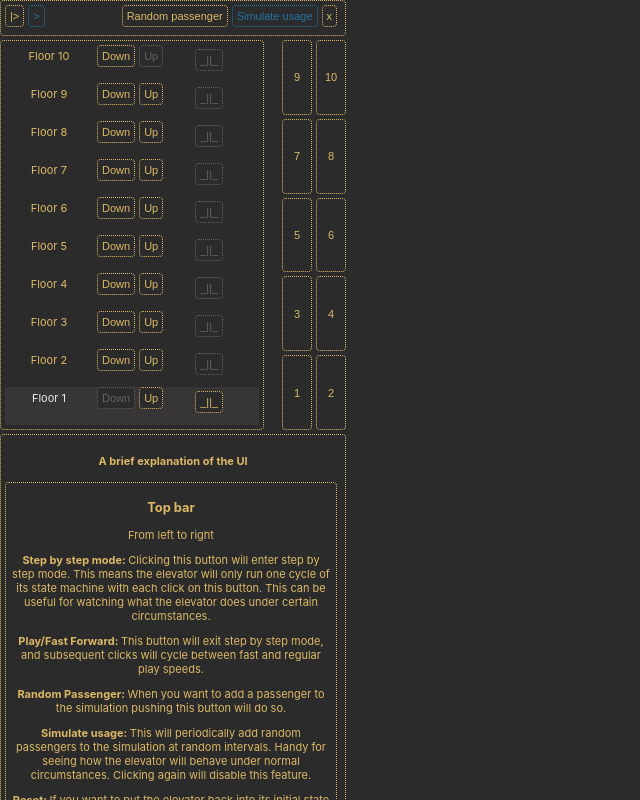
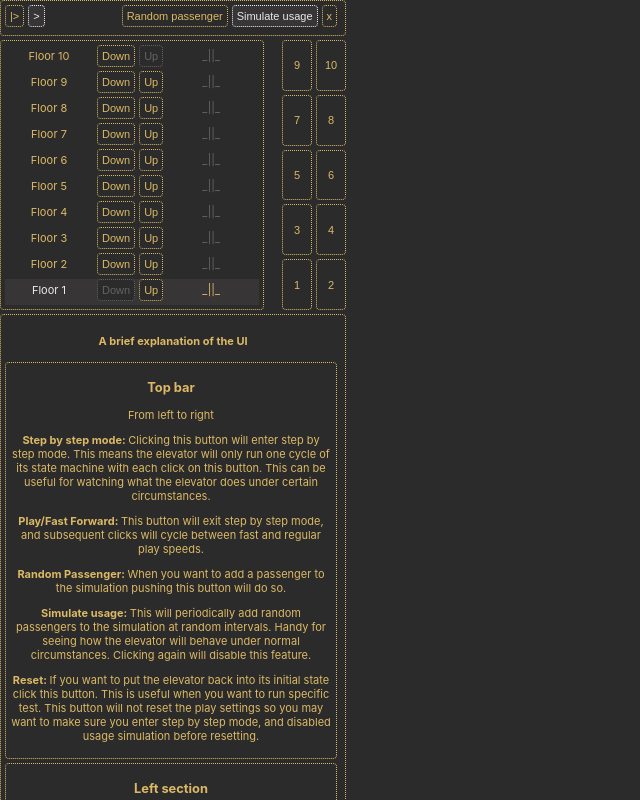
Before and after one commit to cedw032/elevator_simulator, a React (Create React App) app: page / in a window 1280 px wide. Shown: the top 800 px of the page, without its empty margins (0-640 px from the left). Built offline with nearby package versions, Linux system fonts and the light colour scheme; the HTML template or start-up script is replaced by a standard one.

Commit message:
Update styling

```diff
--- a/src/App.css
+++ b/src/App.css
@@ -3,12 +3,10 @@ body {
   color: #DDB967; }
   body .app {
     max-width: 350px; }
-    body .app.quick-animations div {
-      transition: 0.1s ease background-color, 0.1s ease color; }
-      body .app.quick-animations div.highlight {
-        transition: 0.1s ease background-color; }
-        body .app.quick-animations div.highlight div.hidden {
-          transition: 0.1s ease background-color, 0.1s ease color; }
+    body .app.quick-animations .floor-display {
+      transition: none; }
+    body .app.quick-animations .floor-door-state {
+      transition: none; }
     body .app .panel,
     body .app button {
       background-color: #2A2B2A;
@@ -20,6 +18,8 @@ body {
       margin-right: 4px;
       text-align: center;
       font-size: 11px; }
+    body .app .floor-door-state {
+      transition: 1.4s ease background-color, 1.4s ease border-color,  1.4s ease color; }
       body .app .floor-door-state.white {
         background-color: #383536;
         color: #E8E9EB;
@@ -33,21 +33,8 @@ body {
       body .app .floor-door-state.hidden {
         border-color: #636564;
         color: #636564; }
-    body .app div {
-      transition: 0.6s ease background-color, 0.6s ease color; }
-      body .app div.highlight {
-        background-color: #383536;
-        color: #E8E9EB;
-        transition: 0.6s ease background-color; }
-        body .app div.highlight div.hidden {
-          transition: 0.6s ease background-color, 0.6s ease color;
-          color: #383536; }
-      body .app div.hidden {
-        color: #2A2B2A; }
-      body .app div.highlight2 {
-        color: #ED474A; }
     body .app button {
-      transition: 0.6s ease color, 0.6s ease border-color; }
+      transition: 1.4s ease color, 1.4s ease border-color; }
       body .app button:focus {
         outline: none; }
       body .app button:disabled {
@@ -55,14 +42,19 @@ body {
         color: #636564; }
       body .app button.toggled {
         transition: none;
-        border-color: #2274A5;
-        color: #2274A5; }
+        background-color: #383536;
+        color: #E8E9EB;
+        border-color: #E8E9EB; }
     body .app .floor-bank {
       display: flex;
       flex-direction: column-reverse; }
     body .app .floor-display {
       align-items: flex-start;
-      justify-content: flex-end; }
+      justify-content: flex-end;
+      transition: 1.4s ease background-color, 1.4s ease border-color,  1.4s ease color; }
+      body .app .floor-display.highlight {
+        background-color: #383536;
+        color: #E8E9EB; }
       body .app .floor-display > div {
         padding: 4px;
         margin-bottom: 4px;
--- a/src/App.scss
+++ b/src/App.scss
@@ -16,19 +16,12 @@ body {
 
 		&.quick-animations {
 
-			div {
+			.floor-display {
+				transition: none;
+			}
 
-				transition: 0.1s ease background-color, 0.1s ease color;
-
-				&.highlight {
-					transition: 0.1s ease background-color;
-
-					div {
-						&.hidden {
-							transition: 0.1s ease background-color, 0.1s ease color;
-						}
-					}
-				}
+			.floor-door-state {
+				transition: none;
 			}
 
 		}
@@ -47,6 +40,12 @@ body {
 		}
 
 		.floor-door-state {
+
+			transition:
+				1.4s ease background-color,
+				1.4s ease border-color,
+				1.4s ease color;
+
 			&.white {
 				background-color: $shade1;
 				color: $shade2;
@@ -69,38 +68,12 @@ body {
 			}
 		}
 
-		div {
-
-			transition: 0.6s ease background-color, 0.6s ease color;
-
-			&.highlight {
-				background-color: $shade1;
-				color: $shade2;
-				transition: 0.6s ease background-color;
-
-				div {
-					&.hidden {
-						transition: 0.6s ease background-color, 0.6s ease color;
-						color: $shade1;
-					}
-				}
-			}
-
-			&.hidden {
-				color: $shade4;
-			}
-
-			&.highlight2 {
-				color: $shade5;
-			}
-		}
-
 		button {
 			&:focus {
 				outline: none;
 			}
 
-			transition: 0.6s ease color, 0.6s ease border-color;
+			transition: 1.4s ease color, 1.4s ease border-color;
 
 			&:disabled {
 				border-color: $shade3;
@@ -109,8 +82,9 @@ body {
 
 			&.toggled {
 				transition: none;
-				border-color: $shade6;
-				color: $shade6;
+				background-color: $shade1;
+				color: $shade2;
+				border-color: $shade2;
 			}
 		}
 
@@ -122,6 +96,16 @@ body {
 		.floor-display {
 			align-items: flex-start;
 			justify-content: flex-end;
+
+			transition:
+				1.4s ease background-color,
+				1.4s ease border-color,
+				1.4s ease color;
+
+			&.highlight {
+				background-color: $shade1;
+				color: $shade2;
+			}
 
 			>div {
 				padding: 4px;
--- a/src/components/FloorDisplay.js
+++ b/src/components/FloorDisplay.js
@@ -30,8 +30,7 @@ const FloorDisplay = ({floor, floors, isCurrentFloor, elevatorDoorsOpen, request
 				disabled={isTopFloor}
 				children='Up'/>
 
-			<div>
-				<button
+			<div
 				className={cx(
 					'floor-door-state',
 					hereAndNotOpen && 'yellow',
@@ -39,7 +38,6 @@ const FloorDisplay = ({floor, floors, isCurrentFloor, elevatorDoorsOpen, request
 					!isCurrentFloor && 'hidden'
 				)}
 				children={hereAndOpen ? '|__|' : '_||_' }/>
-			</div>
 
 			{/*<div
 				className={cx(elevatorDoorsOpen && isCurrentFloor
```
Lines whose indentation alone changed are shown as unchanged.
